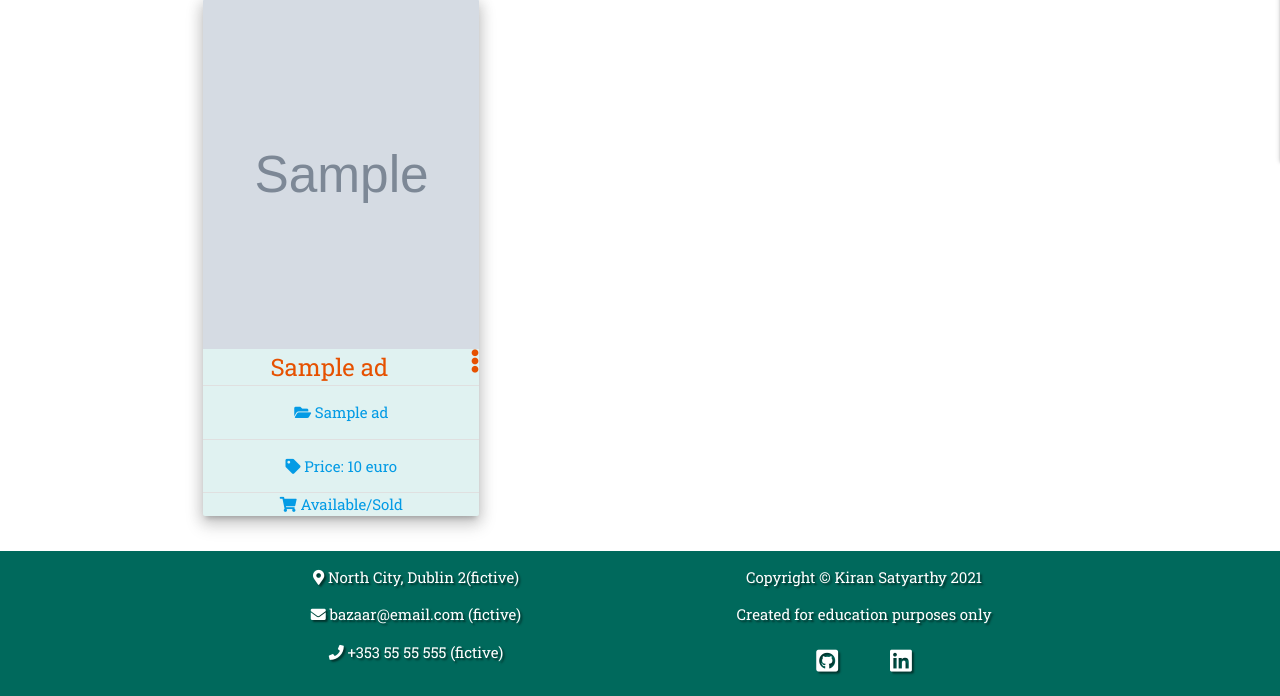
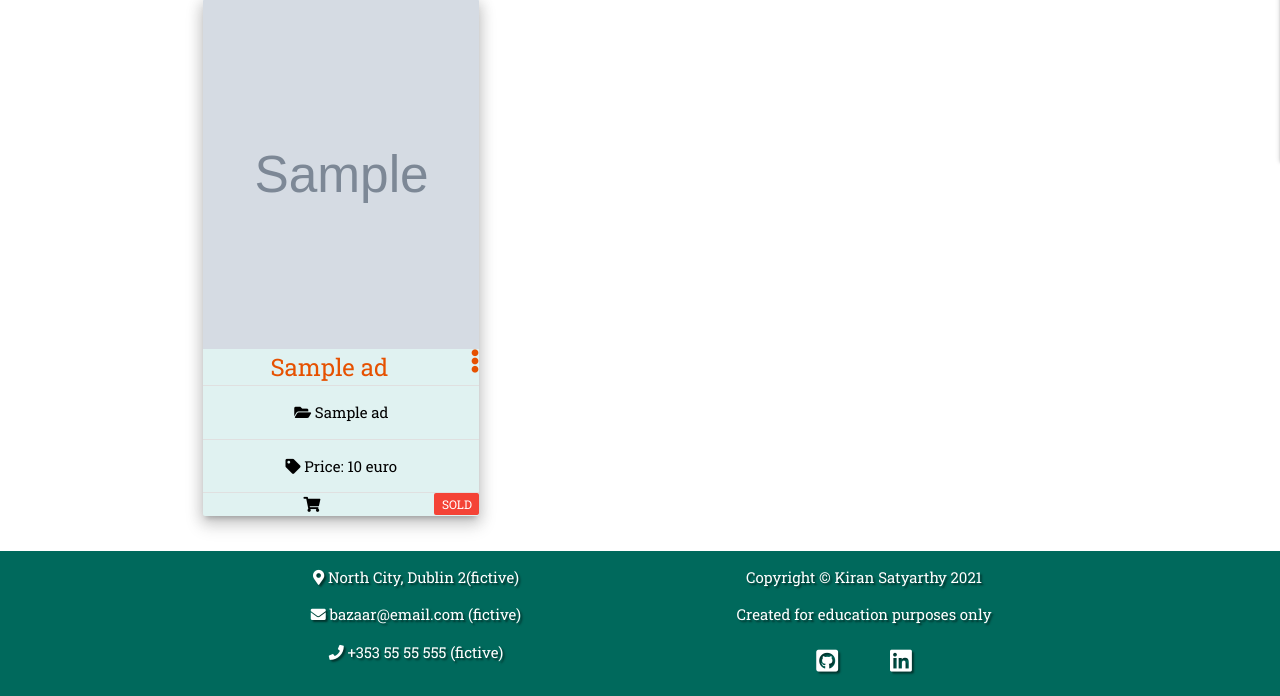
Before and after one commit to Kiran6248/MS3-bazaar, a Flask app: page / in a window 1280 px wide. Shown: the part 699-1395 px from the top of the page. Run offline with Flask 2, Linux system fonts and the light colour scheme; grey boxes marked "Sample" are stand-in pictures; a database or web service that is not in the repository returns one stand-in record (values such as "Sample title"); some libraries are stand-ins or nearby versions.

Commit message:
Add badge for available or sold

```diff
--- a/static/css/style.css
+++ b/static/css/style.css
@@ -80,6 +80,15 @@ nav ul li a {
     padding: 0px;
 }
 
+.card-content-main .section p {
+    font-size: 1rem;
+    color: #000;
+}
+
+.card-content-main .section .fas {
+    color: #000;
+}
+
 /*------------------------------------------------hero image*/
 .hero-home {
     background-image: url(https://i.ibb.co/YBYM7rp/pexels-sanketh-rao-716107.jpg);
--- a/templates/ads.html
+++ b/templates/ads.html
@@ -51,15 +51,18 @@
                                 </div>
                                 <div class="divider"></div>
                                 <!--ad availability-->
-                                <div class="section">
+
+                                <div class="section center-align">
                                     {% if ad.is_available == "on" %}
                                         <i class="fas fa-shopping-cart tooltipped"
                                             data-position="right" data-tooltip="Available"></i>
+                                            <span class="new badge green " data-badge-caption="">Available</span>
                                     {% else %}
                                         <i class="fas fa-shopping-cart tooltipped"
                                             data-position="right" data-tooltip="SOLD!"></i>
+                                            <span class="new badge red " data-badge-caption="">SOLD</span>
                                     {% endif %}
-                                    Available/Sold
+
                                 </div>
                             </div>
                         </div>
```
Also changed, not shown: templates/view_ad.html (+5 -3 lines).
